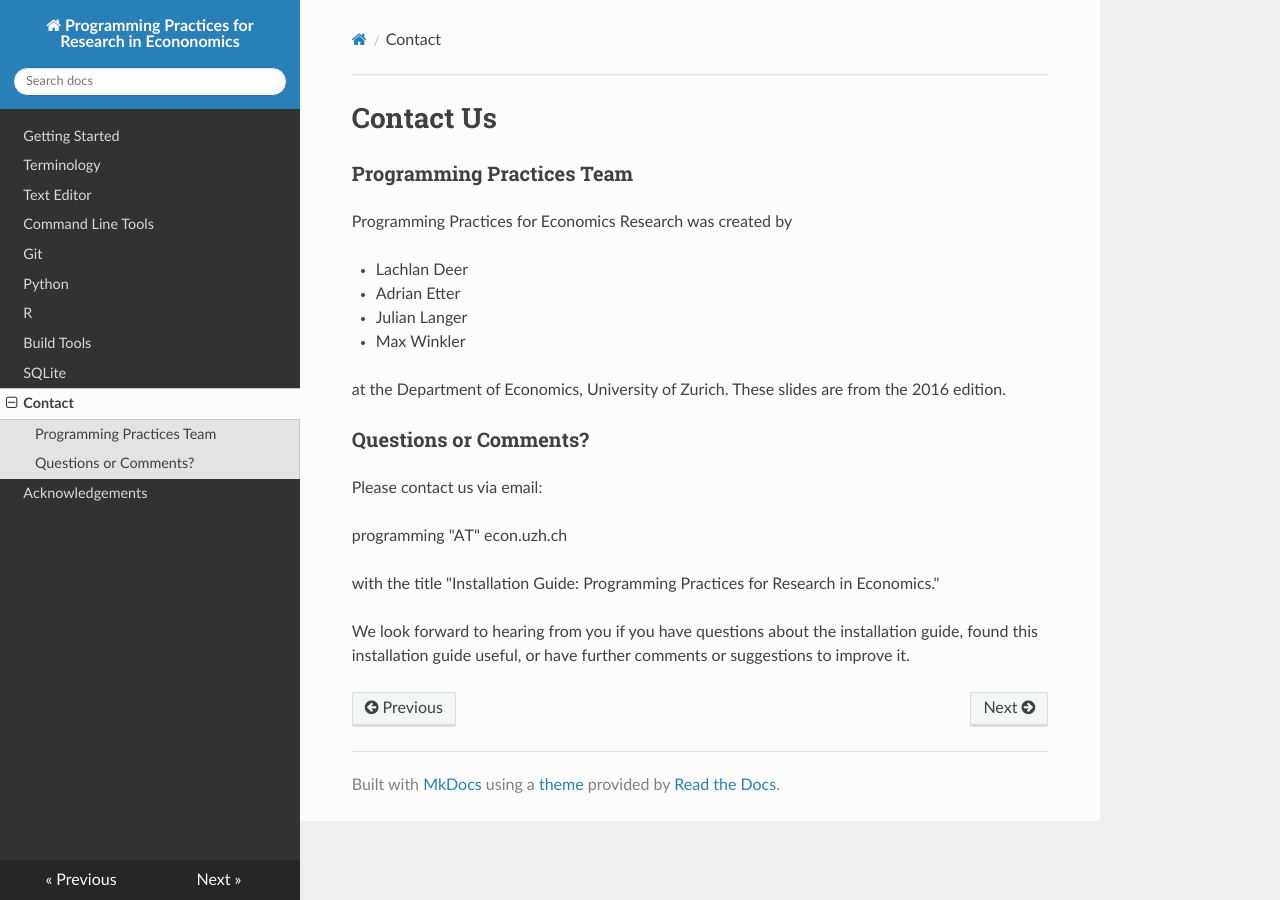
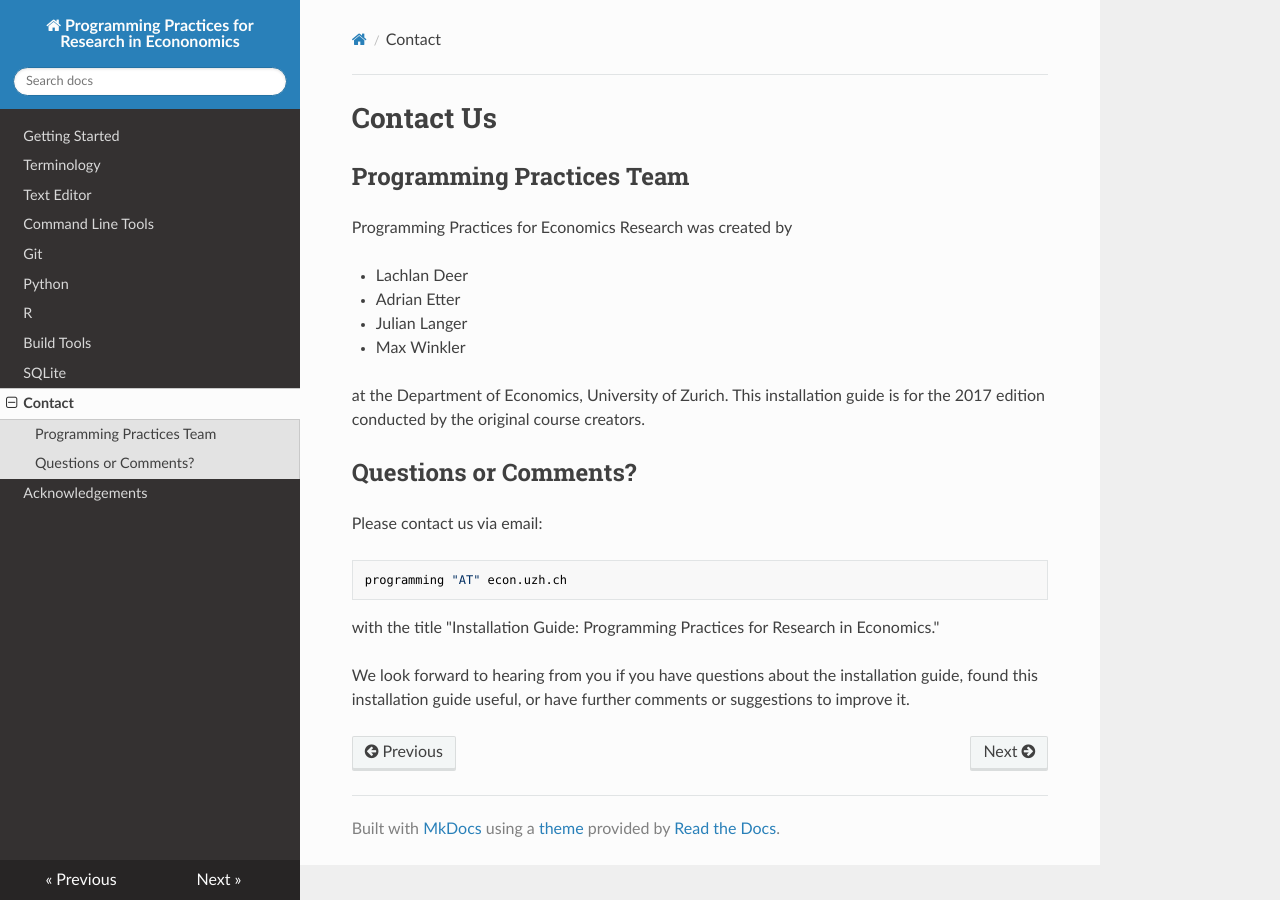
Before and after one commit to pp4rs/DEPRECATED-installation-guide, an MkDocs documentation site: the page built from docs/contact.md, in a window 1280 px wide. Built offline with MkDocs 1.6.1, drawn with Linux system fonts in a browser that asks for light colours; nearby versions of some CDN libraries; old or Windows-style settings are respelled for this version of MkDocs.

Commit message:
contact page formatting update

````diff
--- a/docs/contact.md
+++ b/docs/contact.md
@@ -1,6 +1,6 @@
 # Contact Us
 
-### Programming Practices Team
+## Programming Practices Team
 
 Programming Practices for Economics Research was created by
 
@@ -9,13 +9,15 @@ Programming Practices for Economics Research was created by
 * Julian Langer
 * Max Winkler
 
-at the Department of Economics, University of Zurich. These slides are from the 2016 edition.
+at the Department of Economics, University of Zurich. This installation guide is for the 2017 edition conducted by the original course creators.
 
-### Questions or Comments?
+## Questions or Comments?
 
 Please contact us via email:
 
+```
 programming "AT" econ.uzh.ch
+```
 
 with the title "Installation Guide: Programming Practices for Research in Economics."
 
````
